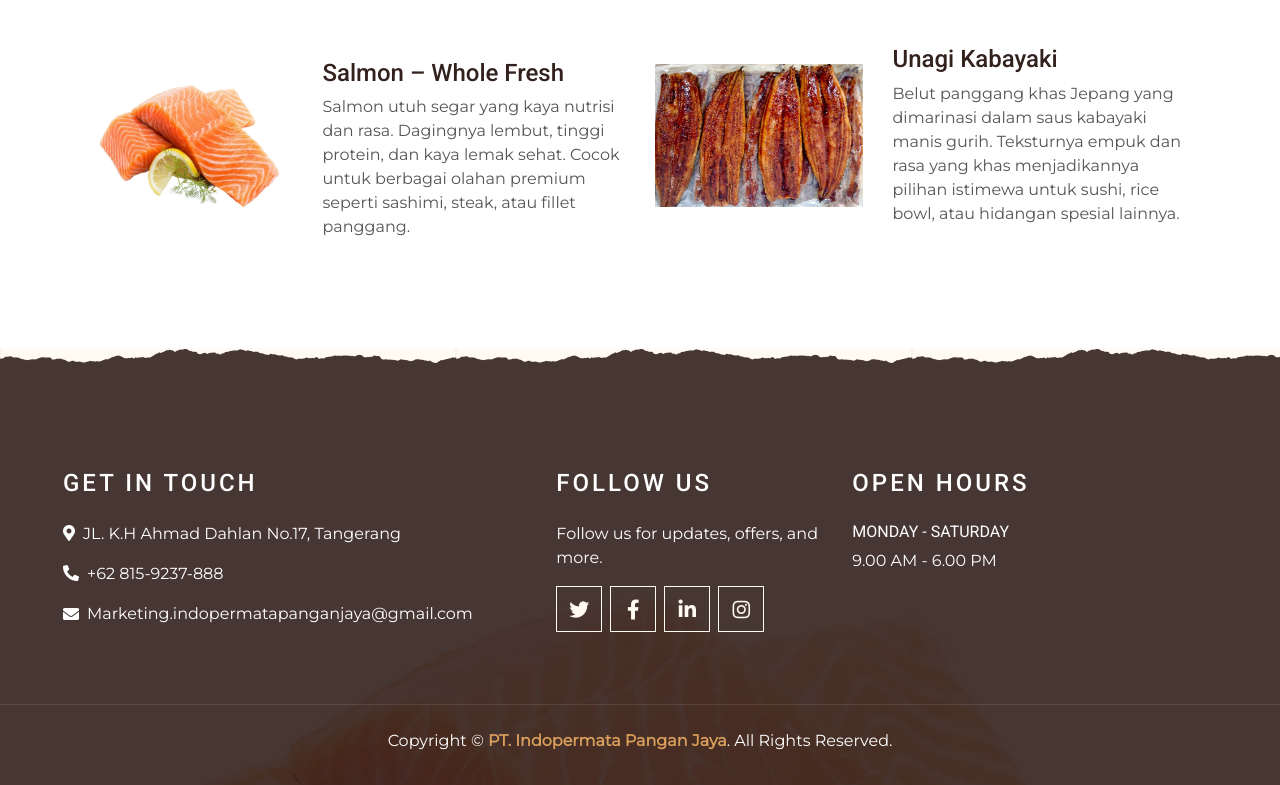
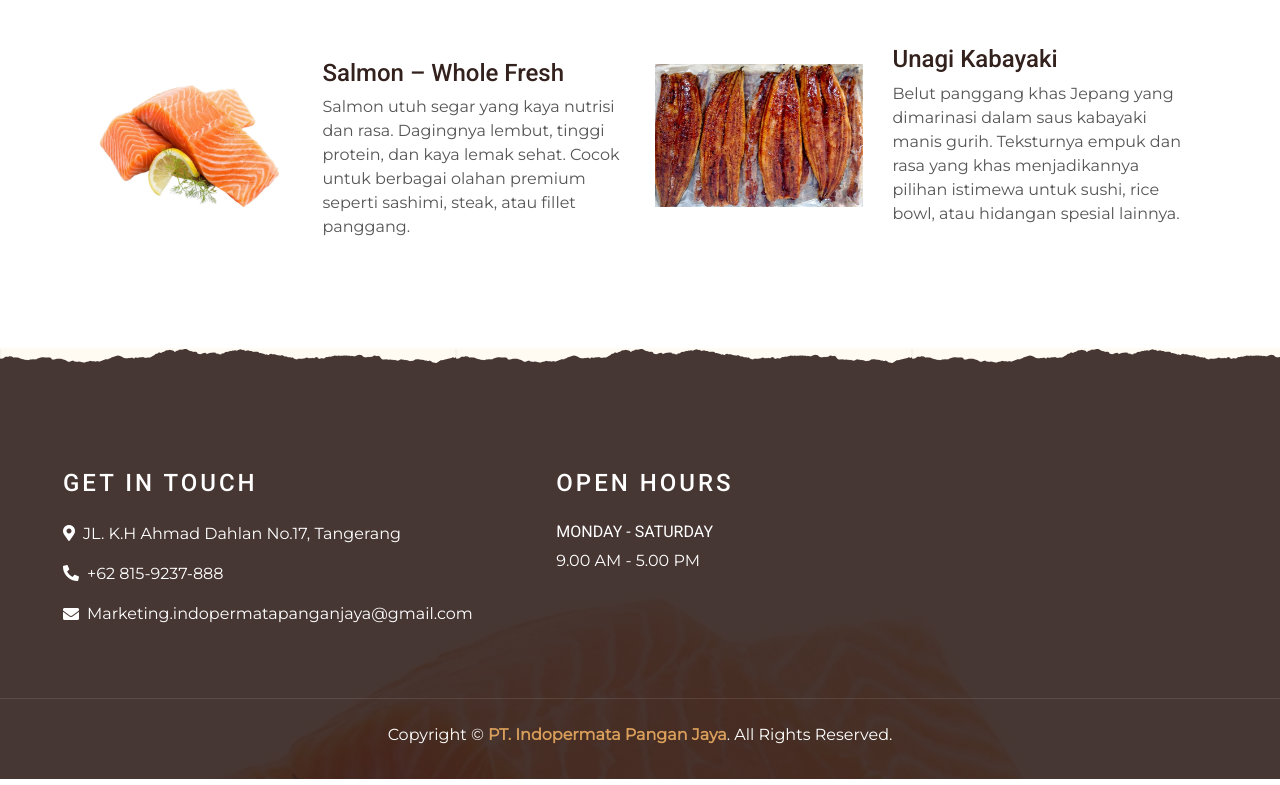
Before and after one commit to Rizky942/IndopermataPanganJaya, a plain HTML site: page product.html in a window 1280 px wide. Shown: the part 1095-1880 px from the top of the page. Drawn offline with nearby package versions, Linux system fonts and the light colour scheme; a script that the page names is missing.

Commit message:
Update product.html

```diff
--- a/product.html
+++ b/product.html
@@ -156,20 +156,10 @@
                 </p>
             </div>
             <div class="col-lg-3 col-md-6 mb-5">
-                <h4 class="text-white text-uppercase mb-4" style="letter-spacing: 3px;">Follow Us</h4>
-                <p>Follow us for updates, offers, and more.</p>
-                <div class="d-flex justify-content-start">
-                    <a class="btn btn-lg btn-outline-light btn-lg-square mr-2" href="#"><i class="fab fa-twitter"></i></a>
-                    <a class="btn btn-lg btn-outline-light btn-lg-square mr-2" href="#"><i class="fab fa-facebook-f"></i></a>
-                    <a class="btn btn-lg btn-outline-light btn-lg-square mr-2" href="#"><i class="fab fa-linkedin-in"></i></a>
-                    <a class="btn btn-lg btn-outline-light btn-lg-square" href="#"><i class="fab fa-instagram"></i></a>
-                </div>
-            </div>
-            <div class="col-lg-3 col-md-6 mb-5">
                 <h4 class="text-white text-uppercase mb-4" style="letter-spacing: 3px;">Open Hours</h4>
                 <div>
                     <h6 class="text-white text-uppercase">Monday - Saturday</h6>
-                    <p>9.00 AM - 6.00 PM</p>
+                    <p>9.00 AM - 5.00 PM</p>
                 </div>
             </div>
         </div>
```
